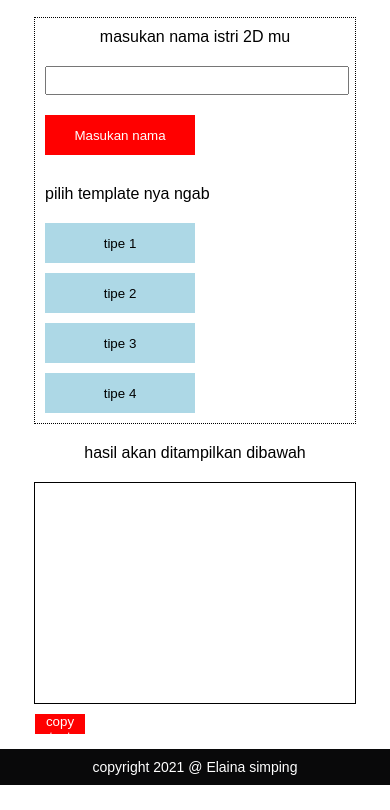
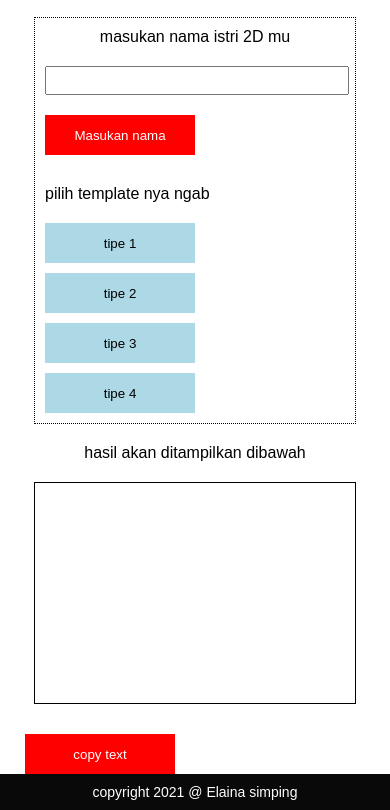
Before and after one commit to kakeyrin/wangy-wangy-tool, a plain HTML site: page wangy wangy tool/index.html in a window 390 px wide. Shown: the part 176-986 px from the top of the page. Before the commit the page ends 961 px from the top, so only its background shows below. Drawn offline with Linux system fonts and the light colour scheme.

Commit message:
update style.css
ini cuma edit di bagian copy css nya aja biar sama ama button submit copy text jadi enak di jempol yang pake smartphone ngab xixi.

```diff
--- a/wangy wangy tool/style.css
+++ b/wangy wangy tool/style.css
@@ -97,15 +97,14 @@ nav {
 }
 
 #copy {
-    margin-bottom: 15px ;
-    margin-top: -10px ;
-    margin-left: 10px ;
     color: #FFFFFF ;
     background-color: red ;
-    width: 50px ;
-    height: 20px ;
+    width: 150px ;
+    height: 40px ;
+    margin-top: 10px ;
     border: none ;
     cursor: pointer;
+    transition: 0.5s ;
 }
 
 footer {
```
